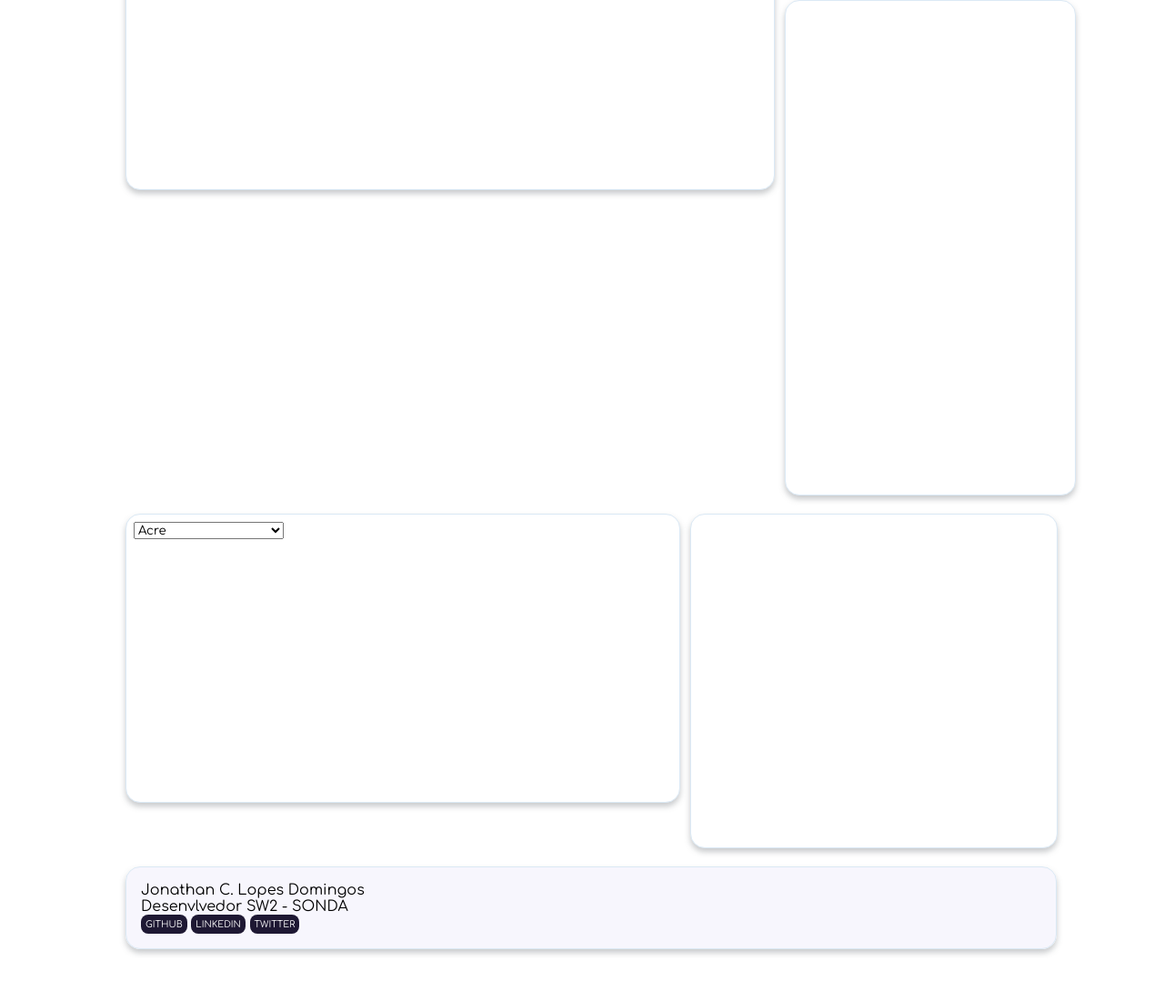
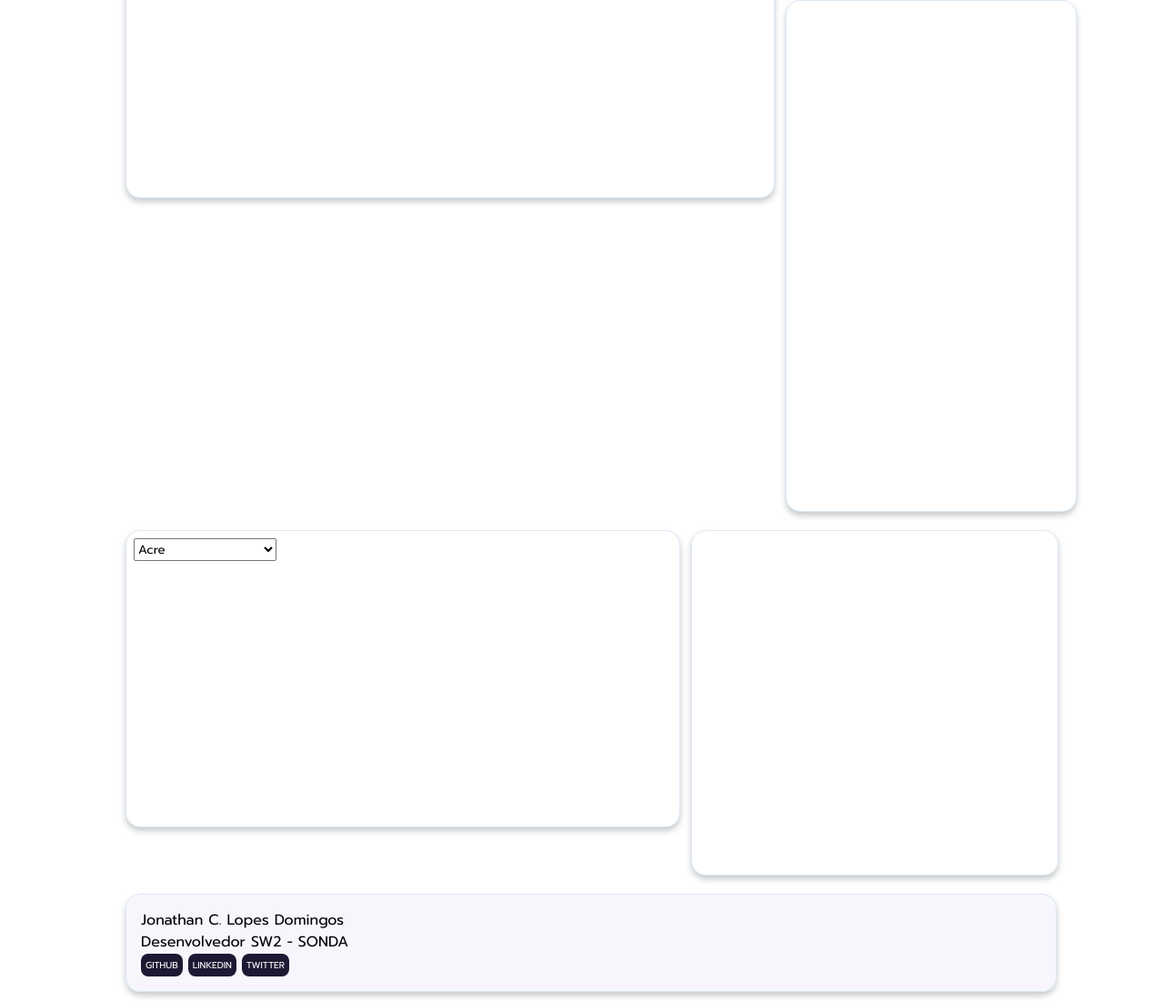
Before and after one commit to Jonathan-geo/painel_api_covid-19, a website: page src/views/covid.html in a window 1280 px wide. Shown: the part 318-1419 px from the top of the page at 91% size. Before the commit the page ends 1372 px from the top, so only its background shows below. Drawn offline with nearby package versions, Linux system fonts and the light colour scheme; no server answers.

Commit message:
atualizacao font

```diff
--- a/public/css/chart.css
+++ b/public/css/chart.css
@@ -1,4 +1,5 @@
 @import url('https://fonts.googleapis.com/css?family=Comfortaa');
+@import url('https://fonts.googleapis.com/css?family=Prompt');
 
 /* reset básico */
 * {
@@ -7,7 +8,7 @@
     -webkit-box-sizing: border-box;
        -moz-box-sizing: border-box;
             box-sizing: border-box;
-    font-family: 'Comfortaa', cursive;
+    font-family: 'Prompt', cursive;
 }
 
 
@@ -201,7 +202,7 @@ table tbody#t01 td {
     position: relative;
     width: 100%;
     min-width: 320px;
-    height: 368px;
+    height: 380px;
     margin: 10px;
     padding: 8px;
     border-radius: 16px;
--- a/src/views/covid.html
+++ b/src/views/covid.html
@@ -33,7 +33,7 @@
                             <img class="img-perfil" src="../../public/img/perfil.jpg" alt="">
                             <p>Jonathan C. Lopes Domingos</p>
                             </br>
-                            <p>Desenvlvedor SW2 - SONDA</p>
+                            <p>Desenvolvedor SW2 - SONDA</p>
                             </br>
                             <p>
                                 Olá, sou analista de dados e desenvolvedor de soluções para visualização de dashboards e
@@ -87,7 +87,7 @@
                 </div>
                 <div class="card-total-grafico-pie">
                     <div id="pieChartContent3">
-                        <canvas id="grafico3" width="500" height="535"></canvas>
+                        <canvas id="grafico3" width="500" height="550"></canvas>
                     </div>
                 </div>
             </div>
@@ -149,7 +149,7 @@
             <div class="col col">
                 <div class="card-total-informe">
                     <p>Jonathan C. Lopes Domingos</p>
-                    <p>Desenvlvedor SW2 - SONDA</p>
+                    <p>Desenvolvedor SW2 - SONDA</p>
                     <button onclick="window.open('https://github.com/Jonathan-geo');">GITHUB</button>
                     <button onclick="window.open('https://www.linkedin.com/in/jonathan-domingos-b98b76160/');">LINKEDIN</button>
                     <button onclick="window.open('https://twitter.com/jonathan_cdso');">TWITTER</button>
```
